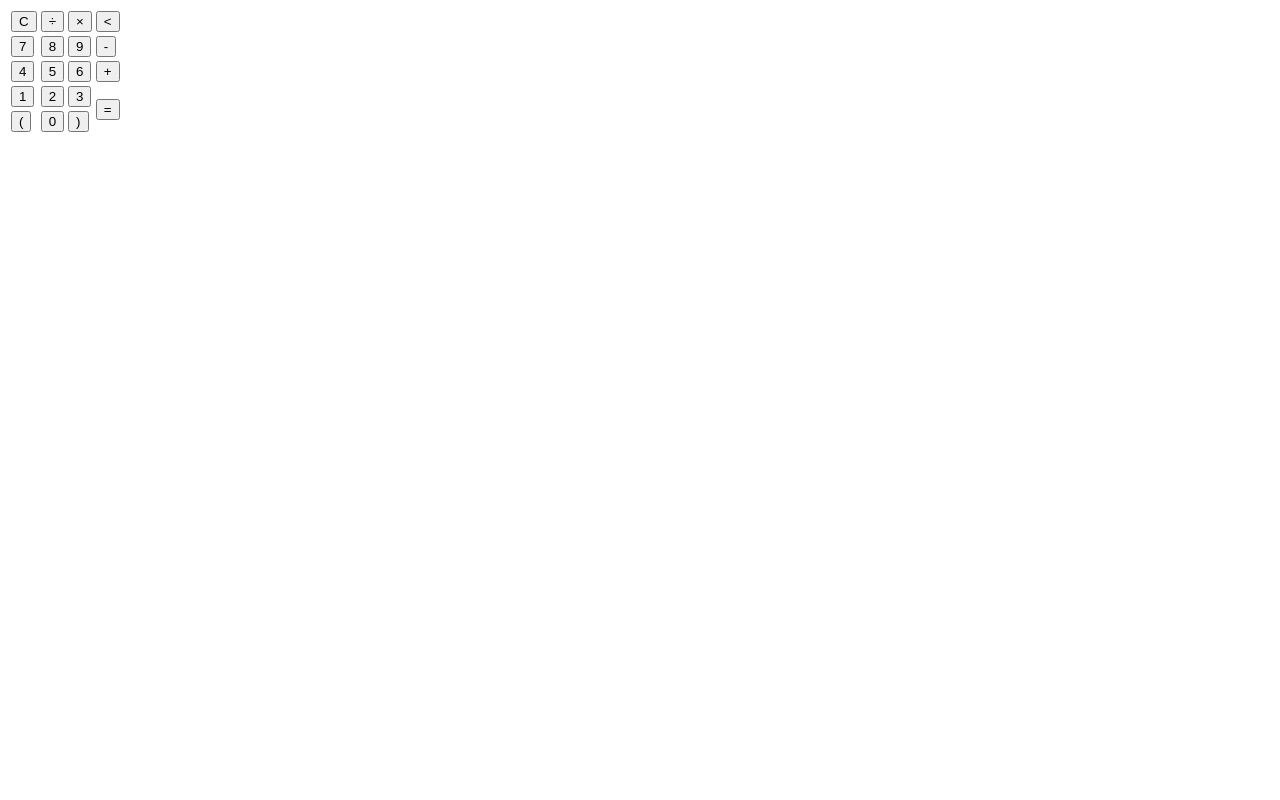
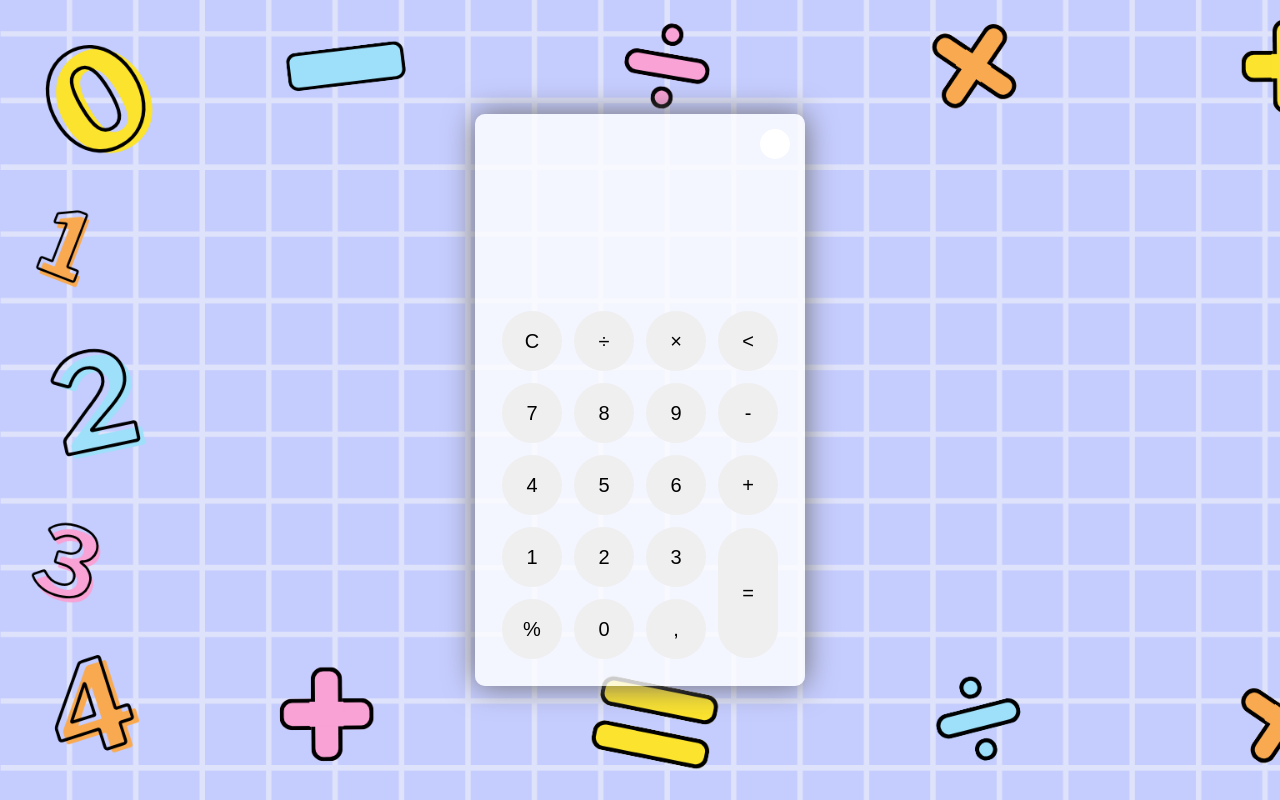
Before and after one commit to ahcarol/calculator, a plain HTML site: page index.html in a window 1280 px wide. Drawn offline with Linux system fonts and the light colour scheme.

Commit message:
coloquei o css

```diff
--- a/index.html
+++ b/index.html
@@ -4,7 +4,7 @@
     <meta charset="UTF-8">
     <meta http-equiv="X-UA-Compatible" content="IE-edge">
     <meta name="viewport" content="width=device-width, initial-scale=1.0">
-    <title>Document</title>
+    <title>Calculator</title>
     <link rel="stylesheet" href="./styles.css">
 </head>
 <body>
@@ -43,9 +43,9 @@
                         <td rowspan="2"><button class="btn-equal" id="equal">=</button></td>
                     </tr>
                     <tr>
-                      <td><button class="btn-operator" id="(">(</button></td>
+                      <td><button class="btn-operator" id="%">%</button></td>
                       <td><button class="btn-number" id="0">0</button></td>
-                      <td><button class="btn-operator" id=")">)</button></td>
+                      <td><button class="btn-operator" id=",">,</button></td>
                     </tr>
                 </table>
             </div>
--- a/styles.css
+++ b/styles.css
@@ -0,0 +1,109 @@
+*{
+    padding: 0;
+    margin: 0;
+    box-sizing: border-box;
+    outline: 0;
+    transition: all 0.5 ease;
+}
+
+body {
+    font-family: sans-serif;
+}
+
+a {
+    text-decoration: none;
+    color: #fff;
+}
+
+body {
+    background-image: url('./img/cover1.png');
+    background-size: cover;
+    background-repeat: no-repeat;
+
+}
+
+.container {
+    height: 100vh;
+    width: 100vw;
+    display: grid;
+    place-items: center;
+}
+
+.calculator {
+    background-color: rgba(255, 255, 255, 0.8);
+    position: relative;
+    height: auto;
+    width: auto;
+    padding: 20px;
+    border-radius: 10px;
+    box-shadow: 0 0 30px #6e6b6b;
+
+}
+
+.theme-toggler {
+    position: absolute;
+    top: 30px;
+    right: 30px;
+    color: #fff;
+    cursor: pointer;
+    z-index: 1;
+}
+
+.theme-toggler.active{
+    color: #333;
+}
+
+.theme-toggler.active::before {
+    background-color: #fff;
+}
+
+.theme-toggler::before{
+    content: '';
+    height: 30px;
+    width: 30px;
+    position: absolute;
+    top: 50%;
+    transform: translate(-50%, -50%);
+    border-radius: 50%;
+    background-color: #333;
+    z-index: -1;
+}
+
+#display {
+    margin: 0 10px;
+    height: 150px;
+    width: auto;
+    max-width: 270px;
+    display: flex;
+    align-items: flex-end;
+    justify-content: flex-end;
+    font-size: 30px;
+    margin-bottom: 20px;
+    overflow-x: scroll;
+}
+
+#display::-webkit-scrollbar {
+    display: block;
+    height: 3px;
+}
+
+button{
+    height: 60px;
+    width: 60px;
+    border: 0;
+    border-radius: 30px;
+    margin: 5px;
+    font-size: 20px;
+    cursor: pointer;
+    transition: all 200ms ease;
+}
+
+button:hover {
+    transform: scale(1.15);
+}
+
+button#equal {
+    height: 130px;
+}
+
+/* light theme */
```
Also changed, not shown: img/cover1.png (added), img/coverr.png (added).
